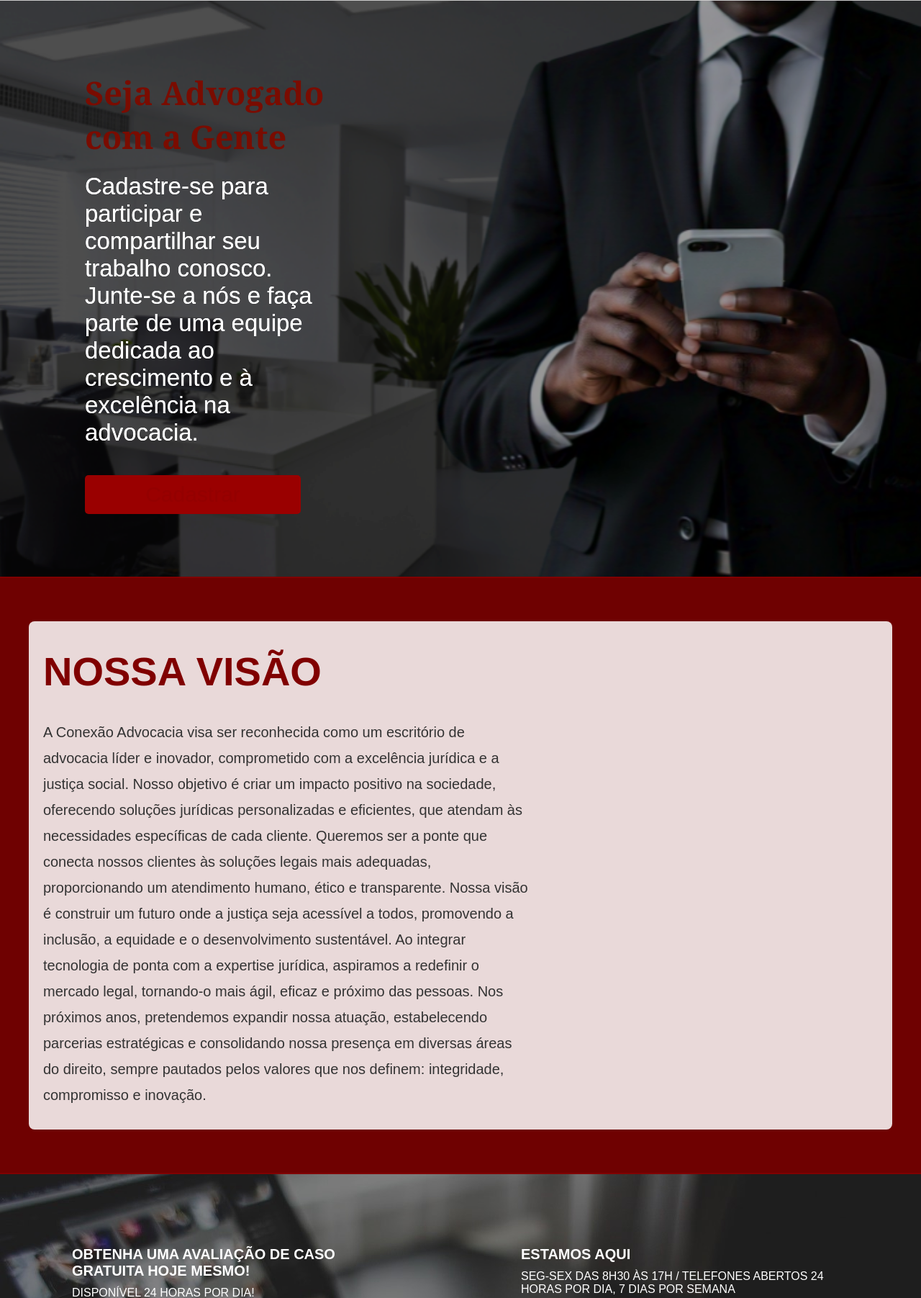
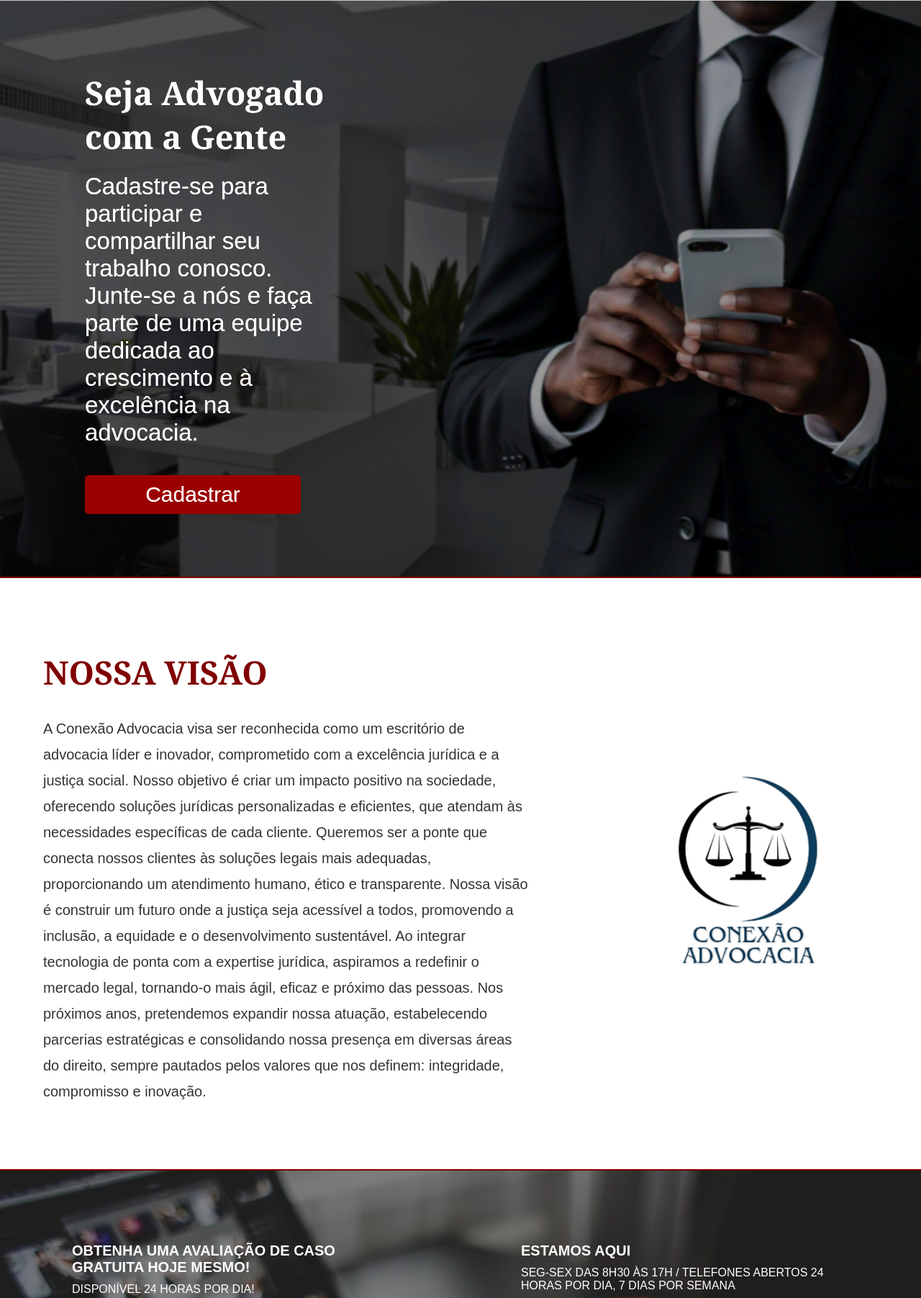
Before and after one commit to PeZocatelli/techresource, a PHP site: page / in a window 1280 px wide. Shown: the part 1726-3529 px from the top of the page at 72% size. Run offline with PHP 8.4, Linux system fonts and the light colour scheme; a stand-in replaces the project's code that opens the database connection.

Commit message:
arrumadoo

```diff
--- a/index.php
+++ b/index.php
@@ -85,11 +85,10 @@
         </div>
 
 
-        <!-- Imagem à esquerda -->
-        <div class="tex">
 
+        <div class="divisao2">
+            <img src="./imgs/logo advocacia.png" alt="Imagem jurídica">
         </div>
-    </div>
 </section>
 
 
--- a/style.css
+++ b/style.css
@@ -130,27 +130,6 @@ body, html {
     color: #FFFFFF;
 }
 
-.nossa-visao {
-    background-color: #6f0101;
-    color: #ffffff;
-    padding: 150px;
-    margin-top: 0px;
-    text-align: justify;
-}
-
-.nossa-visao h2 {
-    margin-bottom: 20;
-    font-size: 33px;
-    text-align: start;
-    font-family: Arial, sans-serif;
-}
-
-.nossa-visao p {
-    font-size: 20px;
-    line-height: 1.8;
-    margin-bottom: 10px;
-   font-family: Arial, sans-serif;
-}
 
 h1 {
     color: #000000;
@@ -236,7 +215,7 @@ h1 {
 
 .container h1{
     padding: 40px;
-   font-family: Arial, Helvetica, sans-serif;
+    font-family: Arial, Helvetica, sans-serif;
 
 }
 
@@ -461,7 +440,7 @@ footer a {
     font-size: 45px; /* Tamanho do título */
     margin: 10px 0 20px; /* Margem superior menor para elevar o título */
     font-family: 'Georgia', serif; /* Fonte formal */
-    color: rgb(102, 10, 0); /* Título em branco */
+    color: white; /* Título em branco */
 }
 
 .seja-advogado p {
@@ -476,7 +455,7 @@ footer a {
 .seja-advogado .cadastrar-button {
     padding: 10px 20px; /* Espaçamento do botão */
     background-color: #800000; /* Cor marrom do botão */
-    color: rgb(123, 0, 0); /* Cor do texto do botão */
+    color: rgb(255, 255, 255); /* Cor do texto do botão */
     border: none; /* Remove borda do botão */
     border-radius: 5px; /* Cantos arredondados */
     cursor: pointer; /* Cursor de ponteiro */
@@ -494,6 +473,9 @@ footer a {
     padding: 60px 20px;
     border-top: 2px solid #800000;
     border-bottom: 2px solid #800000;
+
+    font-size: 1.2em;
+
 }
 
 #nossa-visao .contentt {
@@ -518,10 +500,10 @@ footer a {
 }
 
 #nossa-visao h2 {
-    font-size: 2.5em;
-    font-weight: bold;
+    font-size: 45px;
+    margin: 10px 0 20px;
+    font-family: 'Georgia', serif;
     color: #800000;
-    margin-bottom: 15px;
 }
 
 #nossa-visao img {
@@ -548,3 +530,40 @@ h1 {
 #advogados .seja-advogado .content button:hover {
     background-color: #701c1c; /* efeito hover para um tom mais escuro */
 }
+.nossa-visao {
+        background-color: #ffffff;
+        color: #ffffff;
+        padding: 150px;
+        margin-top: 0px;
+        text-align: justify;
+    }
+
+    .nossa-visao h2 {
+        margin-bottom: 20;
+        font-size: 33px;
+        text-align: start;
+        font-family: Arial, sans-serif;
+    }
+
+    .nossa-visao p {
+        font-size: 20px;
+        line-height: 1.8;
+        margin-bottom: 10px;
+       font-family: Arial, sans-serif;
+    }
+    .divisao2 {
+        width: 20%;
+        background-color: #ffffff;
+        border-radius: 0%; /* Bordas quadradas */
+        display: inline-block;
+        padding: 20px;
+        margin: 0 auto; /* Centraliza horizontalmente */
+        text-align: center; /* Centraliza o conteúdo dentro do bloco */
+         margin-top: 135px; /* Ajuste esse valor para posicionar a imagem conforme desejar */
+    }
+
+    #nossa-visao img {
+        width: 900px;
+        height: 400px; /* Define uma altura fixa */ /* Aumenta o tamanho máximo da imagem */
+        height: auto; /* Mantém a proporção */
+    }
```
Also changed, not shown: imgs/logoadv2.png (added).
